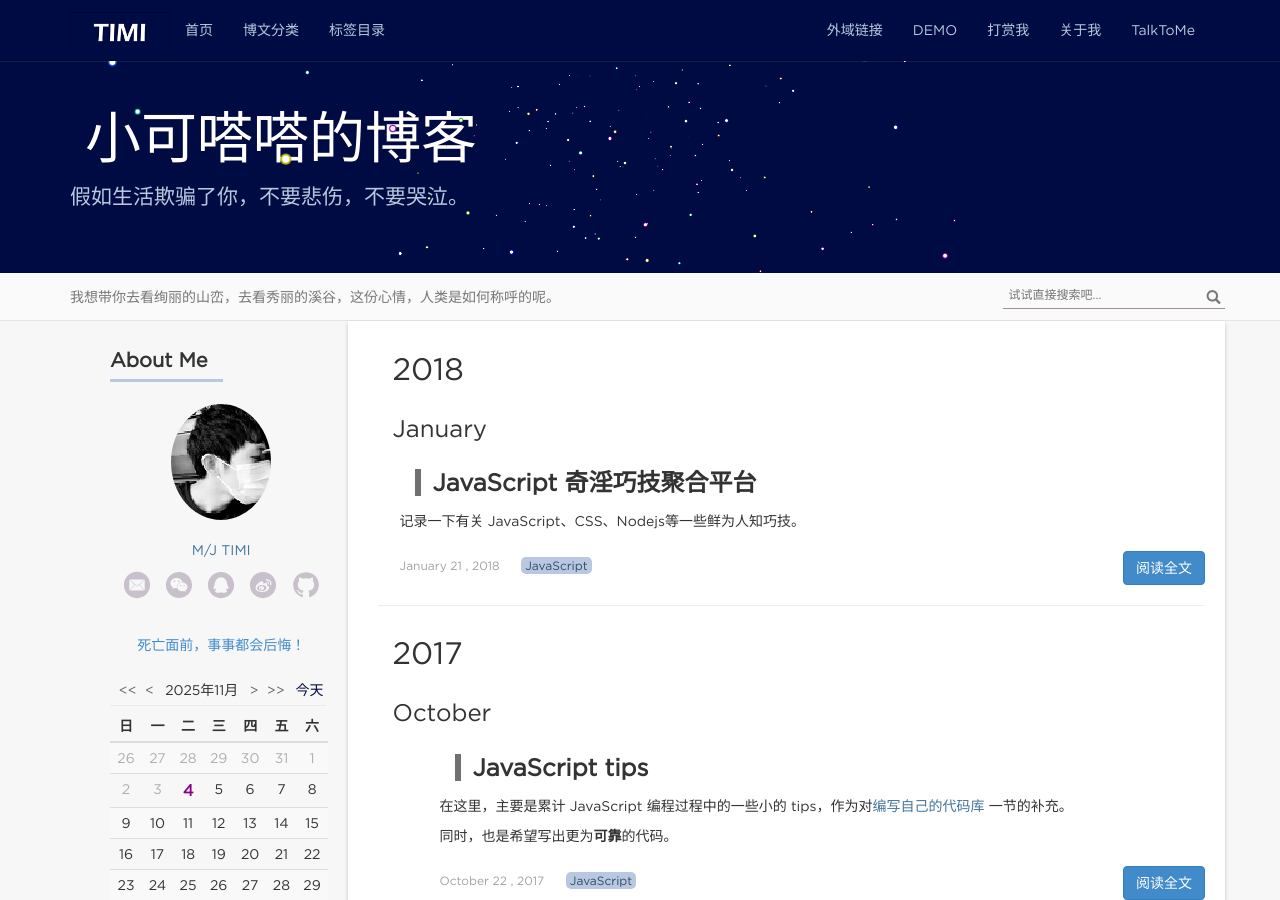
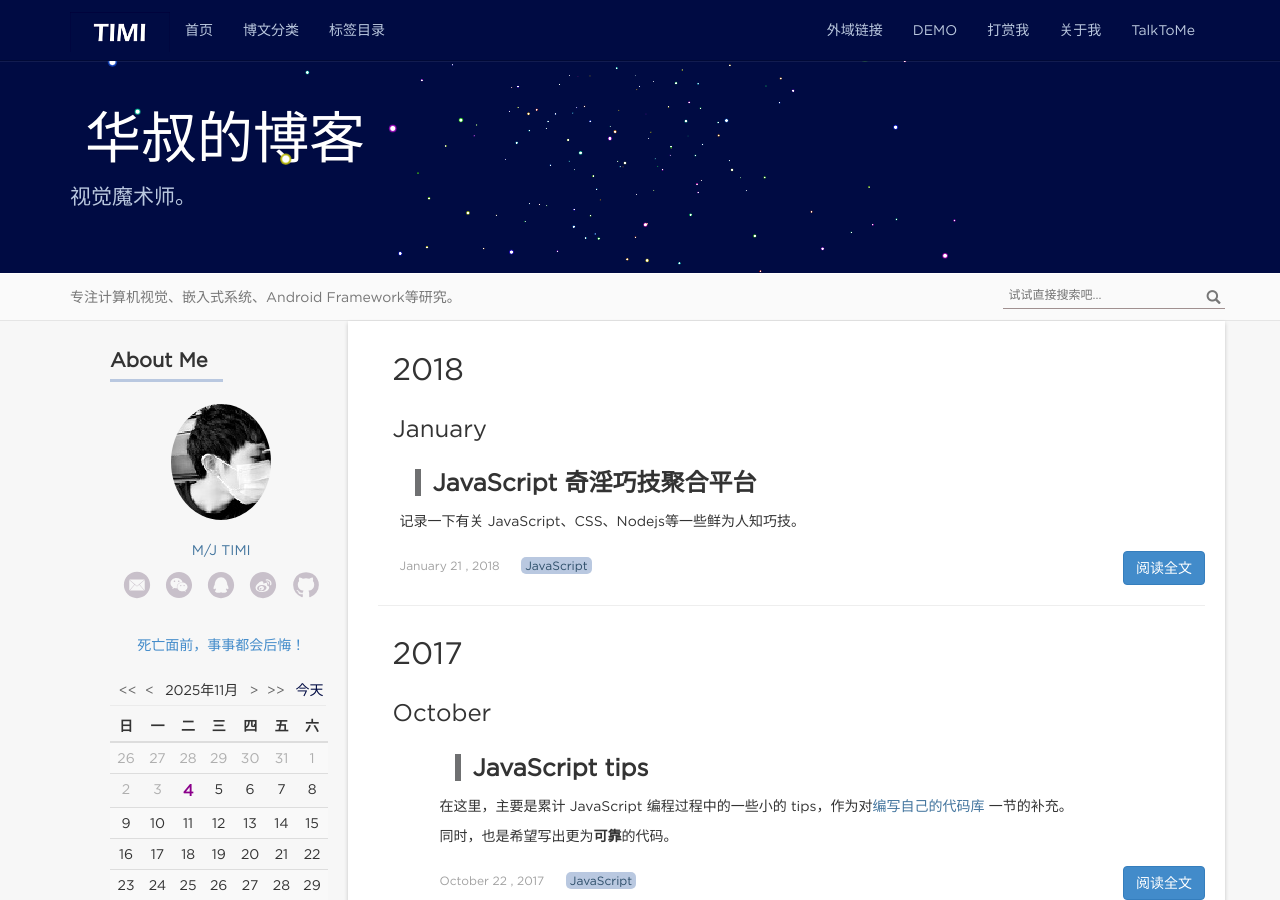
Before and after one commit to luxiaohua79112/luxiaohua79112.github.io, a Jekyll site: the page built from index.html, in a window 1280 px wide and 900 px high. Built offline with Jekyll 4.4.1, drawn with Linux system fonts in a browser that asks for light colours; nearby versions of some CDN libraries; the list of posts is cut into pages by our own code; comment, search, counter and statistics services are not loaded.

Commit message:
update personal info

```diff
--- a/_config.yml
+++ b/_config.yml
@@ -1,15 +1,15 @@
 # Site settings
-name: 小可嗒嗒的博客
-email: maoxiaoke@outlook.com
+name: 华叔的博客
+email: 2489186909@qq.com
 author: M/J
 url: http://xiaokedada.com
 resume_site: http://xiaokedada.com/me/
 github: https://github.com/maoxiaoke/
 baseurl: ""  #根目录
-description: 假如生活欺骗了你，不要悲伤，不要哭泣。
+description: 视觉魔术师。
 motto: 我们笑着说再见，却深知再见遥遥无期。
 #motto: 如果生活欺骗了你，不要悲伤，不要哭泣。
-banner: 我想带你去看绚丽的山峦，去看秀丽的溪谷，这份心情，人类是如何称呼的呢。
+banner: 专注计算机视觉、嵌入式系统、Android Framework等研究。
 #permalink: /:categories/:year/:month/:day/:title/
 permalink: /:year/:month/:day/:title/
 excerpt_separator:  '<!-- more -->' #文章摘要
```
